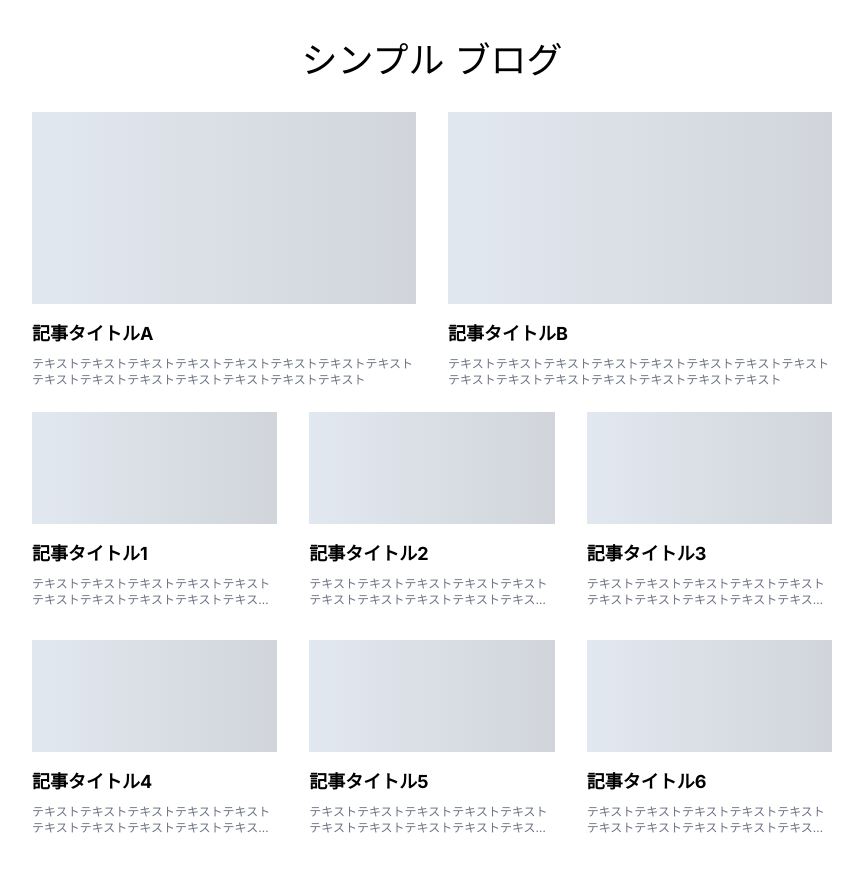
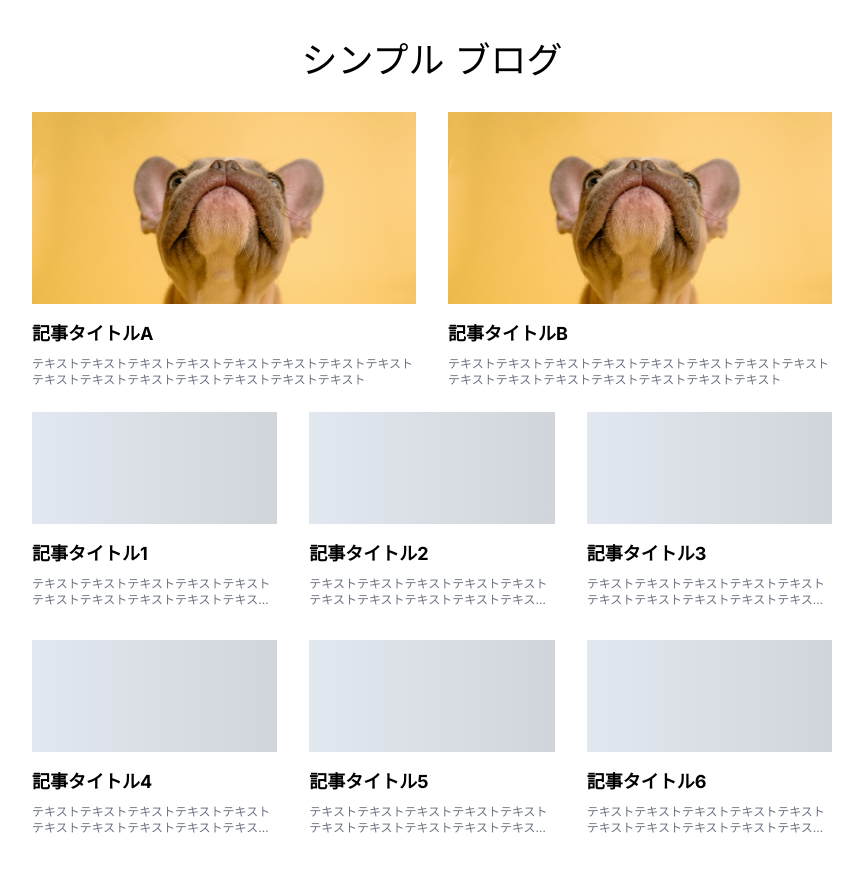
Before and after one commit to strwalk/simple-blog, a Next.js app: page / in a window 1280 px wide. Shown: the top 872 px of the page, without its empty margins (208-1071 px from the left). Built offline with nearby package versions, Linux system fonts and the light colour scheme.

Commit message:
feat: add large article component

```diff
--- a/src/app/_components/LargeArticle/LargeArticle.tsx
+++ b/src/app/_components/LargeArticle/LargeArticle.tsx
@@ -1,4 +1,5 @@
 import Link from 'next/link';
+import Image from 'next/image';
 
 interface Props {
   articleId: string;
@@ -13,7 +14,16 @@ export function LargeArticle({ articleId, title, contents }: Props) {
       className="hover:opacity-70"
       data-test-id="large-article"
     >
-      <div className="w-full h-[12rem] bg-gradient-to-r from-slate-200 to-gray-300"></div>
+      <section className="flex justify-center">
+        <Image
+          src="/images/thumbnail.jpg"
+          width={300}
+          height={300}
+          alt={title}
+          priority={true}
+          className="h-[14rem] sm:h-[12rem] w-[28rem] sm:w-full object-cover object-[center_24%]"
+        />
+      </section>
       <h2 className="mt-4 font-bold text-lg">{title}</h2>
       <p className="text-xs mt-2 line-clamp-2 text-gray-500">{contents}</p>
     </Link>
```
